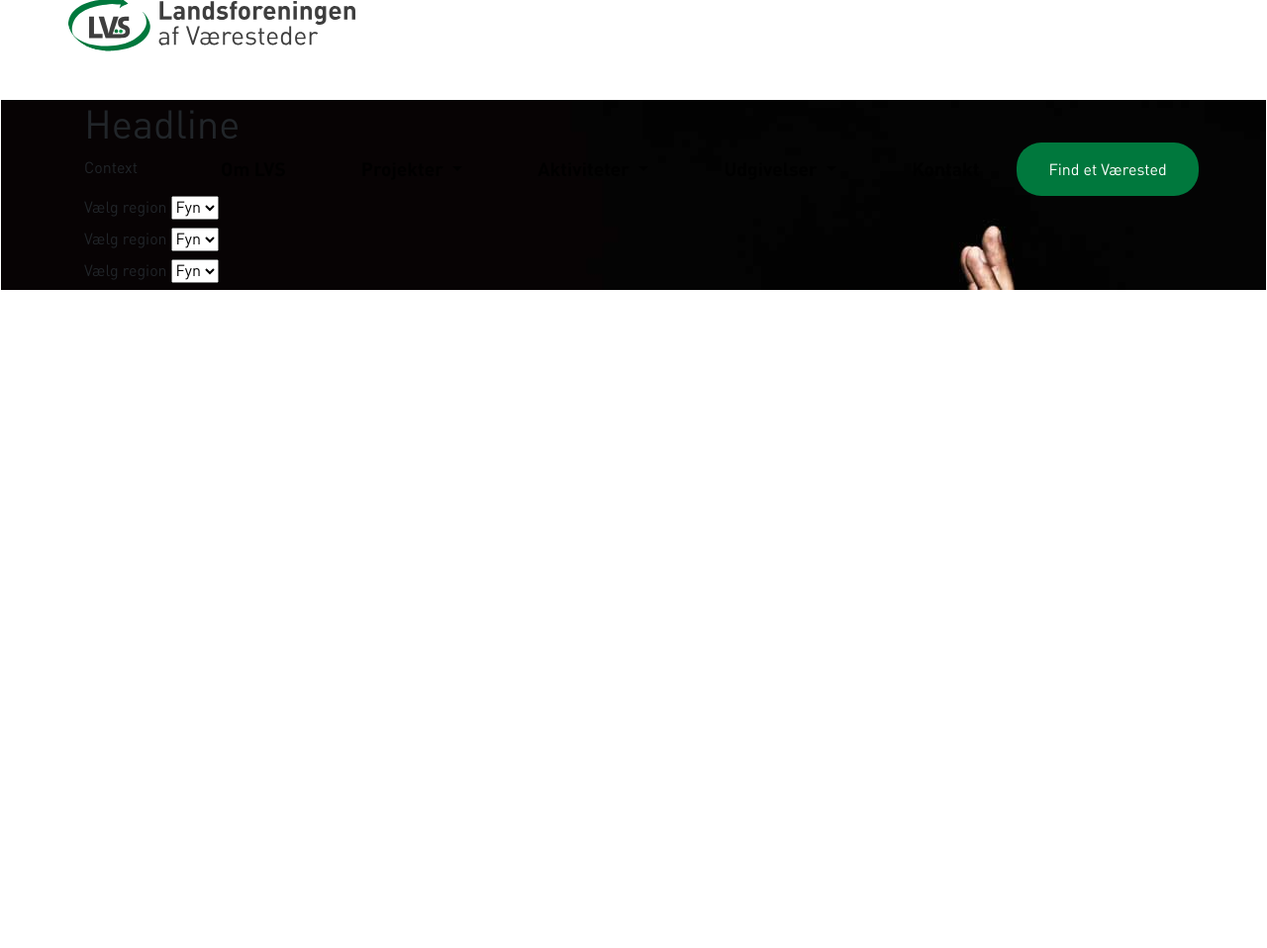
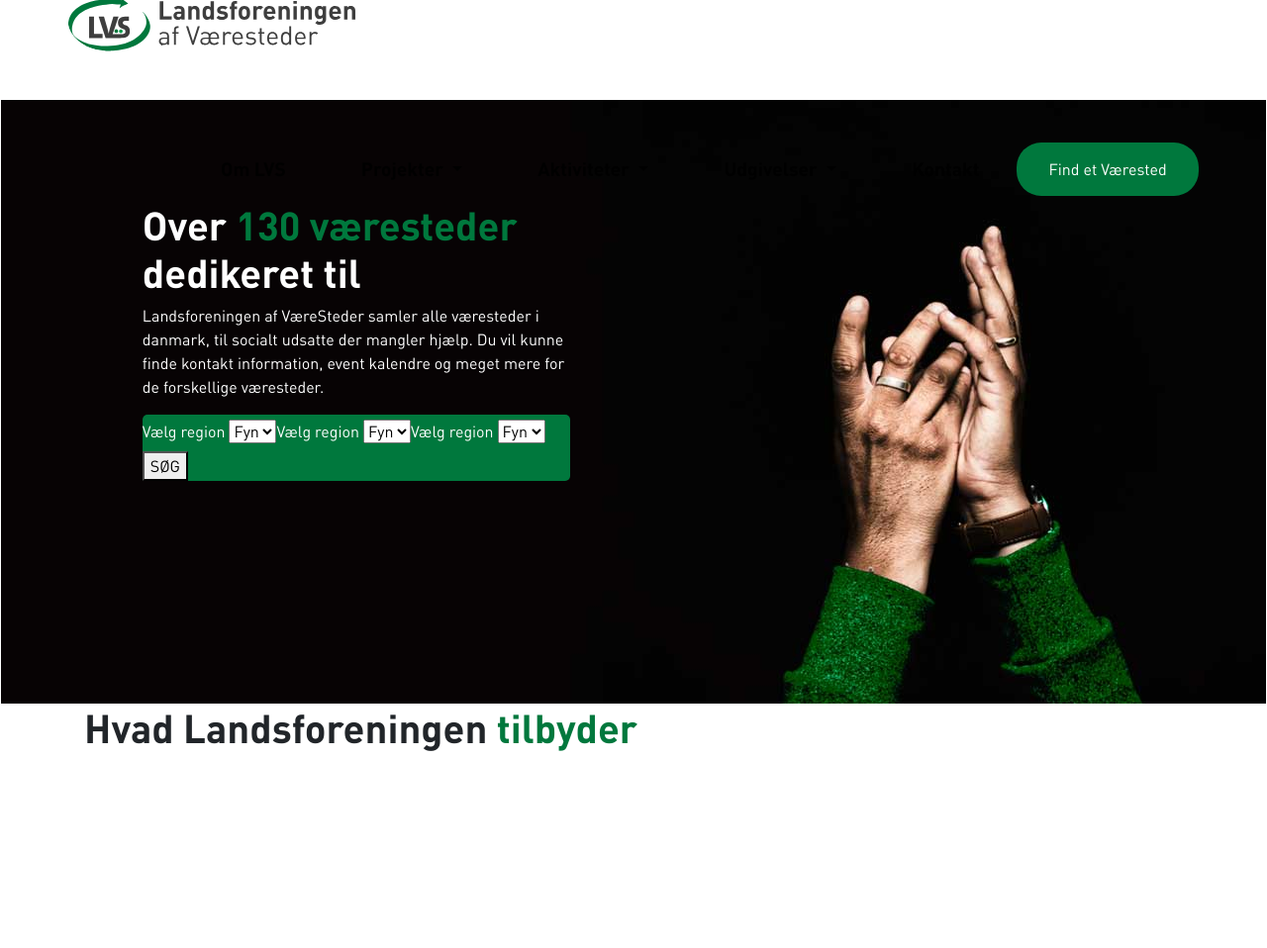
Before and after one commit to kristianbangsoe/lvs, a PHP site: page /frontpage.php in a window 1280 px wide. Shown: the top 958 px of the page at 99% size. Before the commit the page ends 293 px from the top, so only its background shows below. Run offline with PHP 8.4, Linux system fonts and the light colour scheme; some libraries are stand-ins or nearby versions.

Commit message:
Forside
Forside

```diff
--- a/css/master.css
+++ b/css/master.css
@@ -59,6 +59,34 @@
   font-size: 16px;
   border-radius: 25px; }
 
+.colorgreentext {
+  color: #00783D; }
+
+.boldtext {
+  font-weight: bold; }
+
+#section-1 {
+  height: 610px;
+  color: white;
+  background-image: url("../assets/images/header.jpg"); }
+
+#section-1 .container-fluid {
+  padding-top: 8%;
+  width: 80%;
+  padding-right: 45%; }
+
+#section-1 form {
+  background-color: #00783D;
+  padding-top: 1%;
+  border-radius: 5px;
+  display: flex;
+  flex-direction: row;
+  flex-wrap: wrap; }
+
+#categories {
+  height: 810px;
+  background-color: white; }
+
 body {
   background-color: #00783D;
   padding: 1px;
--- a/frontpage.php
+++ b/frontpage.php
@@ -3,10 +3,10 @@
 <!-- The page content here -->
 
 
-<section id="section-1" style="background-image: url('assets/images/header.jpg')">
-  <div class="container">
-    <h1>Headline</h1>
-    <p>Context</p>
+<section id="section-1">
+  <div class="container-fluid">
+    <h1 class="boldtext">Over <span class="colorgreentext"> 130 væresteder</span> dedikeret til</h1>
+    <p>Landsforeningen af VæreSteder samler alle væresteder i danmark, til socialt udsatte der mangler hjælp. Du vil kunne finde kontakt information, event kalendre og meget mere for de forskellige væresteder. </p>
     <form class="" action="index.html" method="post">
       <div class="form-item">
         <label for="area">Vælg region</label>
@@ -26,12 +26,16 @@
           <option value="[object Object]">Fyn</option>
         </select>
       </div>
+      <button type="button" name="button">SØG</button>
     </form>
   </div>
 </section>
 
-<section id="categories">
-
+<section id="categories" class= "col-md-12">
+<div class="container">
+  <h1 class="boldtext">Hvad Landsforeningen <span class="colorgreentext">tilbyder</span></h1>
+<p> </p>
+</div>
 </section>
 
 <section id="events">
--- /dev/null
+++ b/scss/_frontpage.scss
@@ -0,0 +1,8 @@
+.colorgreentext {color: $dark-green;}
+.boldtext {font-weight: bold;}
+#section-1 {height: 610px; color:white; background-image: url('../assets/images/header.jpg')}
+#section-1 .container-fluid {padding-top: 8%; width: 80%; padding-right: 45%;}
+#section-1 form {background-color: $dark-green; padding-top: 1%; border-radius: 5px; display: flex;   flex-direction: row;
+  flex-wrap: wrap;}
+
+#categories {height:810px; background-color: white;}
--- a/scss/master.scss
+++ b/scss/master.scss
@@ -15,4 +15,6 @@
 
 @import 'header.scss';
 
+@import 'frontpage.scss';
+
 @import 'base.scss';
```
Also changed, not shown: 1 other file.
